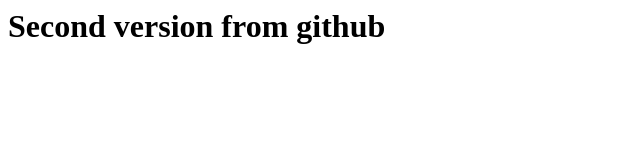
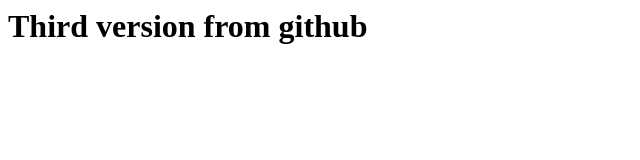
Before and after one commit to isiddharthrao/test, a plain HTML site: page index.html in a window 1280 px wide. Shown: the whole page, without its empty margins (0-640 px from the left). Drawn offline with Linux system fonts and the light colour scheme.

Commit message:
Third version added

```diff
--- a/index.html
+++ b/index.html
@@ -1,5 +1,5 @@
 <html>
 <body>
-<h1> Second version from github </h1>
+<h1> Third version from github </h1>
 </body>
 </html>
```
